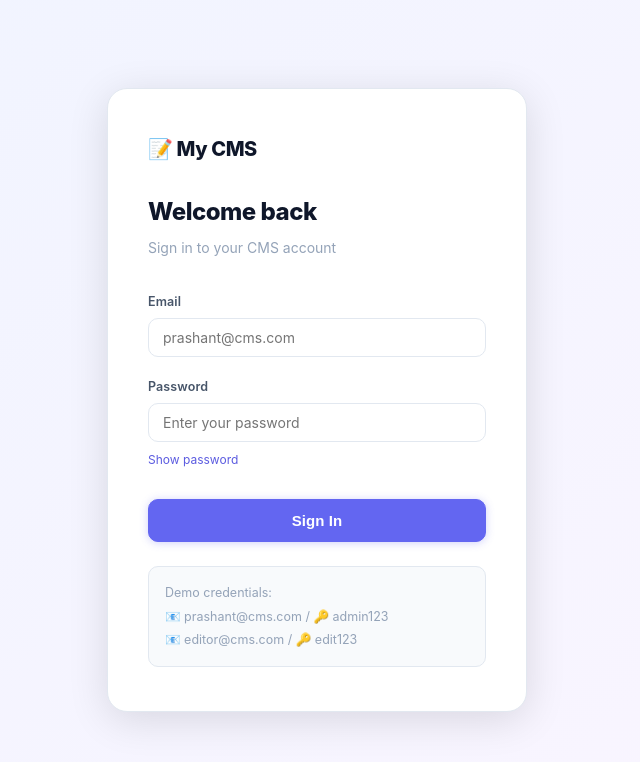
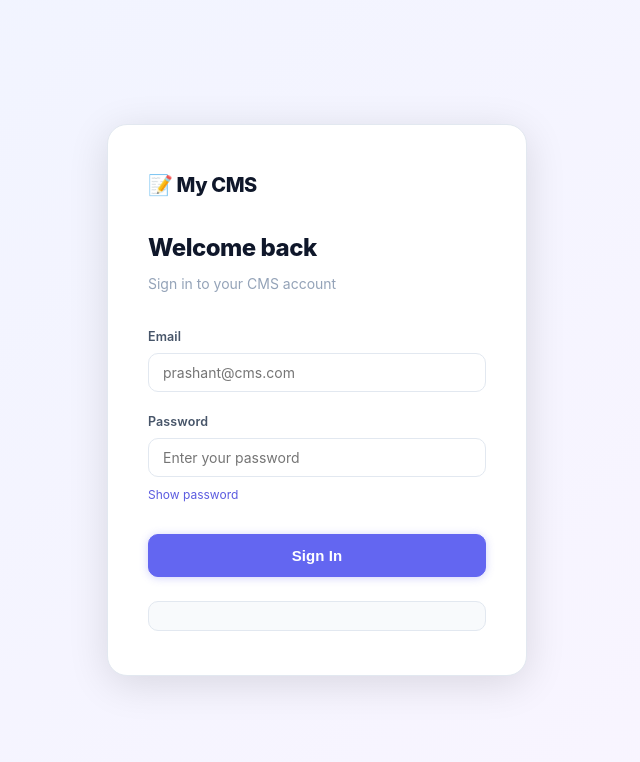
Before and after one commit to prashantmishra-77/cms-frontend, a Vue app: page /login in a window 1280 px wide. Shown: the top 762 px of the page, without its empty margins (323-963 px from the left). Built offline with nearby package versions, Linux system fonts and the light colour scheme.

Commit message:
password hint commented

```diff
--- a/src/views/Login.vue
+++ b/src/views/Login.vue
@@ -51,9 +51,9 @@
 
       <!-- HINT -->
       <div class="login-hint">
-        <p>Demo credentials:</p>
+        <!-- <p>Demo credentials:</p>
         <p>📧 prashant@cms.com / 🔑 admin123</p>
-        <p>📧 editor@cms.com / 🔑 edit123</p>
+        <p>📧 editor@cms.com / 🔑 edit123</p> -->
       </div>
 
     </div>
```
